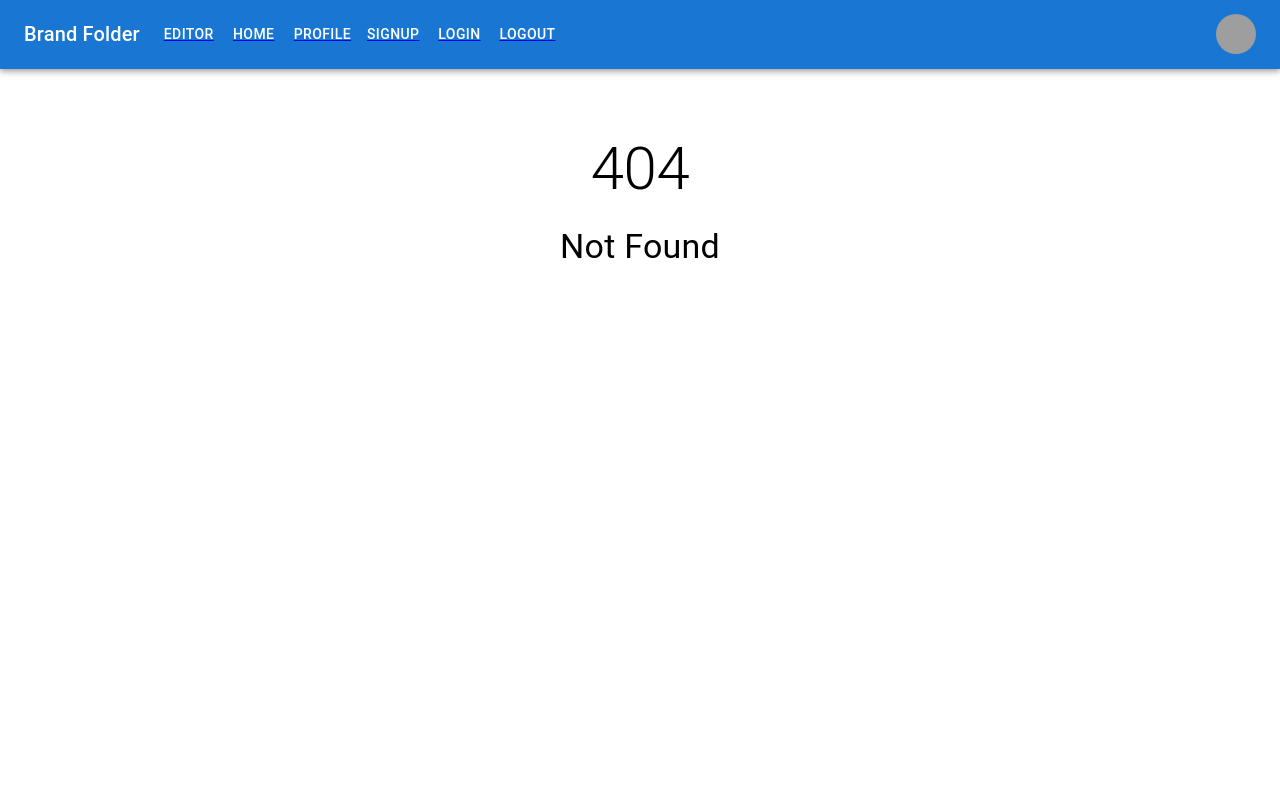
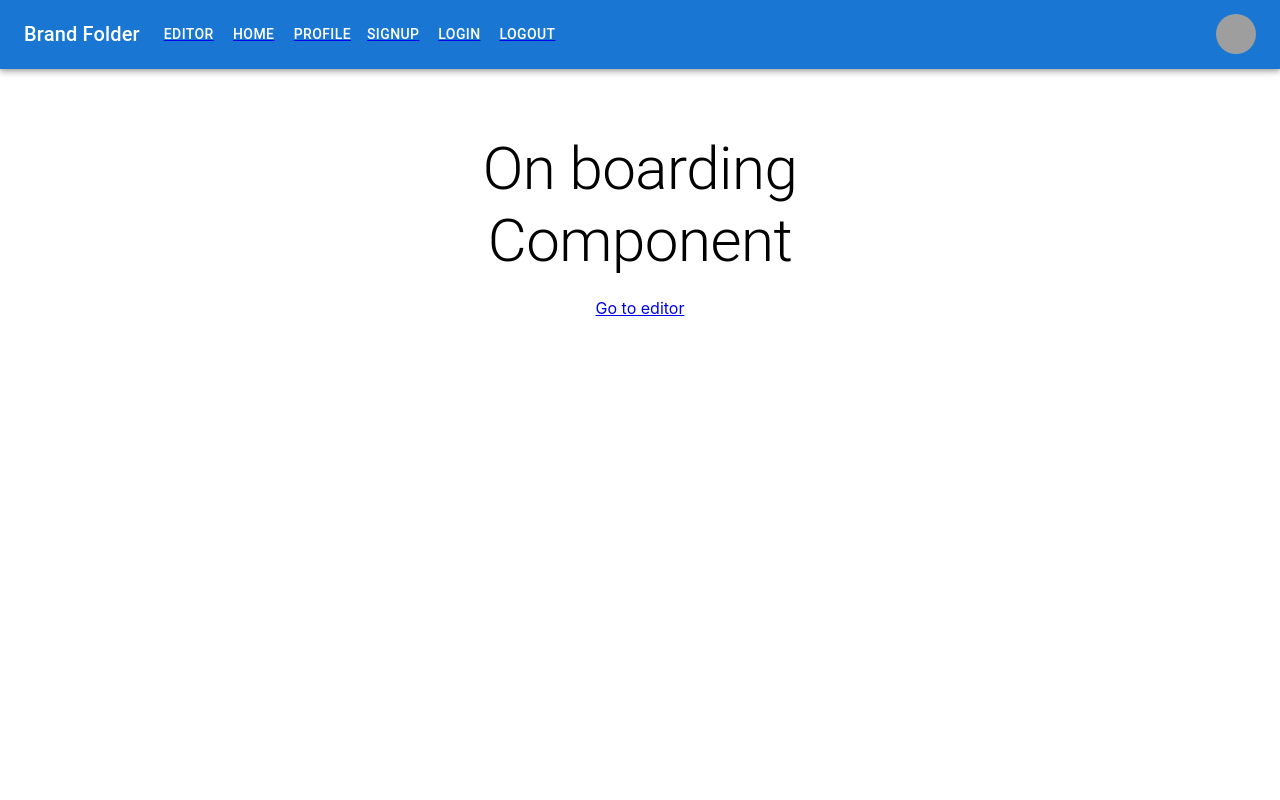
Before and after one commit to VanshWadhwa/brandfactory-frontend, a React (Create React App) app: page /onboard in a window 1280 px wide. Before the commit this address had no page. Shown: the top 800 px of the page. Built offline with nearby package versions, Linux system fonts and the light colour scheme; sample sign-in values are in the browser's storage; grey boxes are pictures that could not be loaded.

Commit message:
Added onboarding link

```diff
--- a/src/App.js
+++ b/src/App.js
@@ -10,6 +10,7 @@ import Logout from "./views/auth/Logout";
 import Signup from "./views/auth/Signup";
 import NotFound from "./views/NotFound";
 import GodModeEditor from "./views/editor/GodModeEditor";
+import Onboard from "./views/auth/Onboard";
 
 function App() {
   return (
@@ -27,6 +28,7 @@ function App() {
           <Route path="/login" element={<Login />} />
           <Route path="/logout" element={<Logout />} />
           <Route path="/signup" element={<Signup />} />
+          <Route path="/onboard" element={<Onboard />} />
         </Routes>
         <StickyFooter />
       </div>
--- /dev/null
+++ b/src/views/auth/Onboard.js
@@ -0,0 +1,39 @@
+import { Box, Container, Typography } from "@mui/material";
+import React, { useEffect, useState } from "react";
+import { Link } from "react-router-dom";
+
+const Onboard = () => {
+  const [email, setEmail] = useState("");
+
+  const [errors, setErrors] = useState(false);
+  const [loading, setLoading] = useState(true);
+
+  useEffect(() => {
+    if (localStorage.getItem("token") === null) {
+      window.location.replace("http://localhost:3000/login");
+    } else {
+      setLoading(false);
+    }
+  }, []);
+  return (
+    <div>
+      <Box
+        sx={{
+          display: "flex",
+          flexDirection: "column",
+          minHeight: "100vh",
+        }}
+      >
+        <Container component="main" sx={{ mt: 8, mb: 2 }} maxWidth="sm">
+          <Typography variant="h2" component="h1" gutterBottom>
+            On boarding Component
+          </Typography>
+
+          <Link to="/editor">Go to editor</Link>
+        </Container>
+      </Box>
+    </div>
+  );
+};
+
+export default Onboard;
--- a/src/views/auth/Signup.js
+++ b/src/views/auth/Signup.js
@@ -36,7 +36,7 @@ const Signup = () => {
         if (data.key) {
           localStorage.clear();
           localStorage.setItem("token", data.key);
-          window.location.replace("http://localhost:3000/editor");
+          window.location.replace("http://localhost:3000/onboard");
         } else {
           setEmail("");
           setPassword1("");
```
